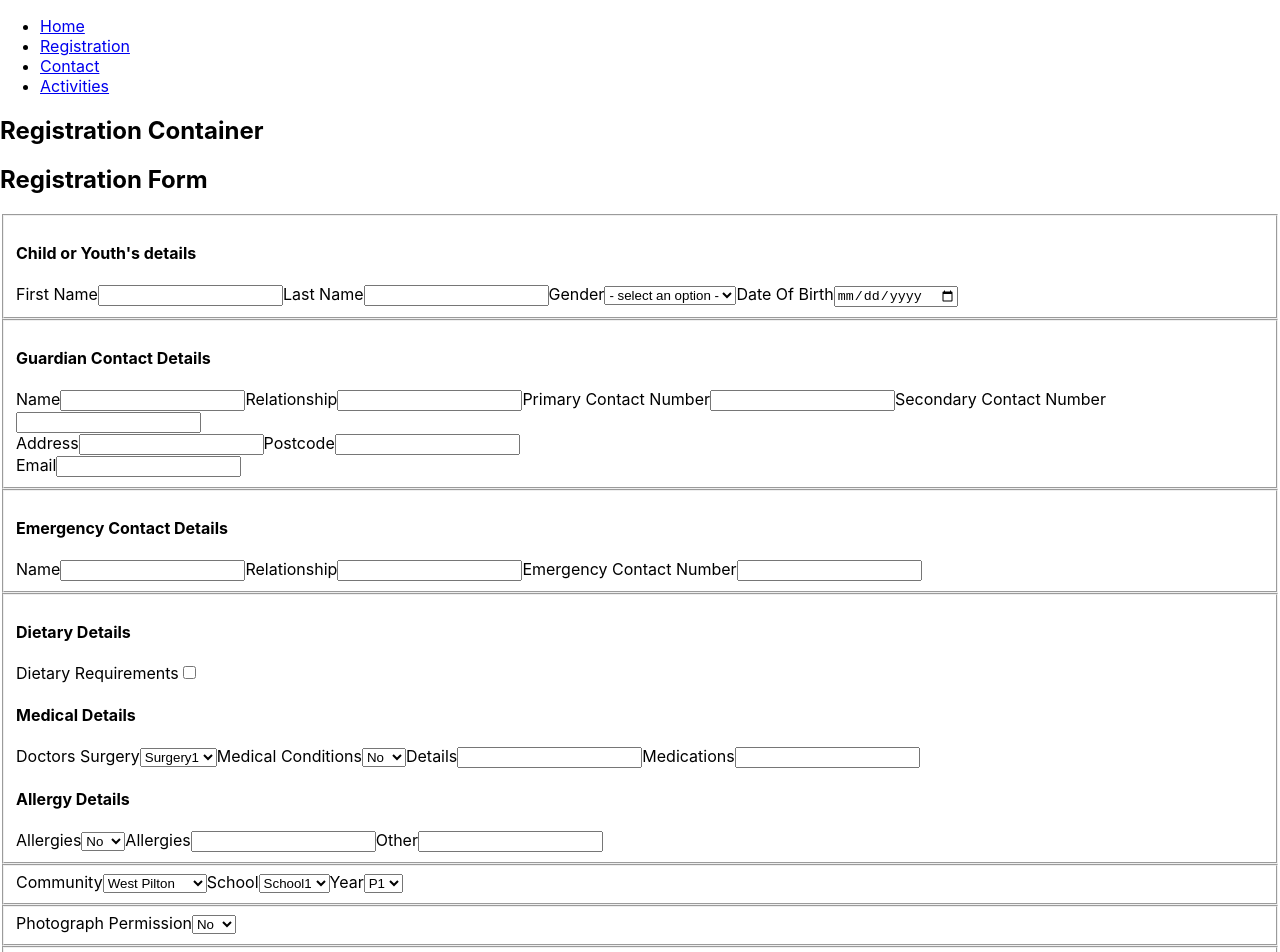
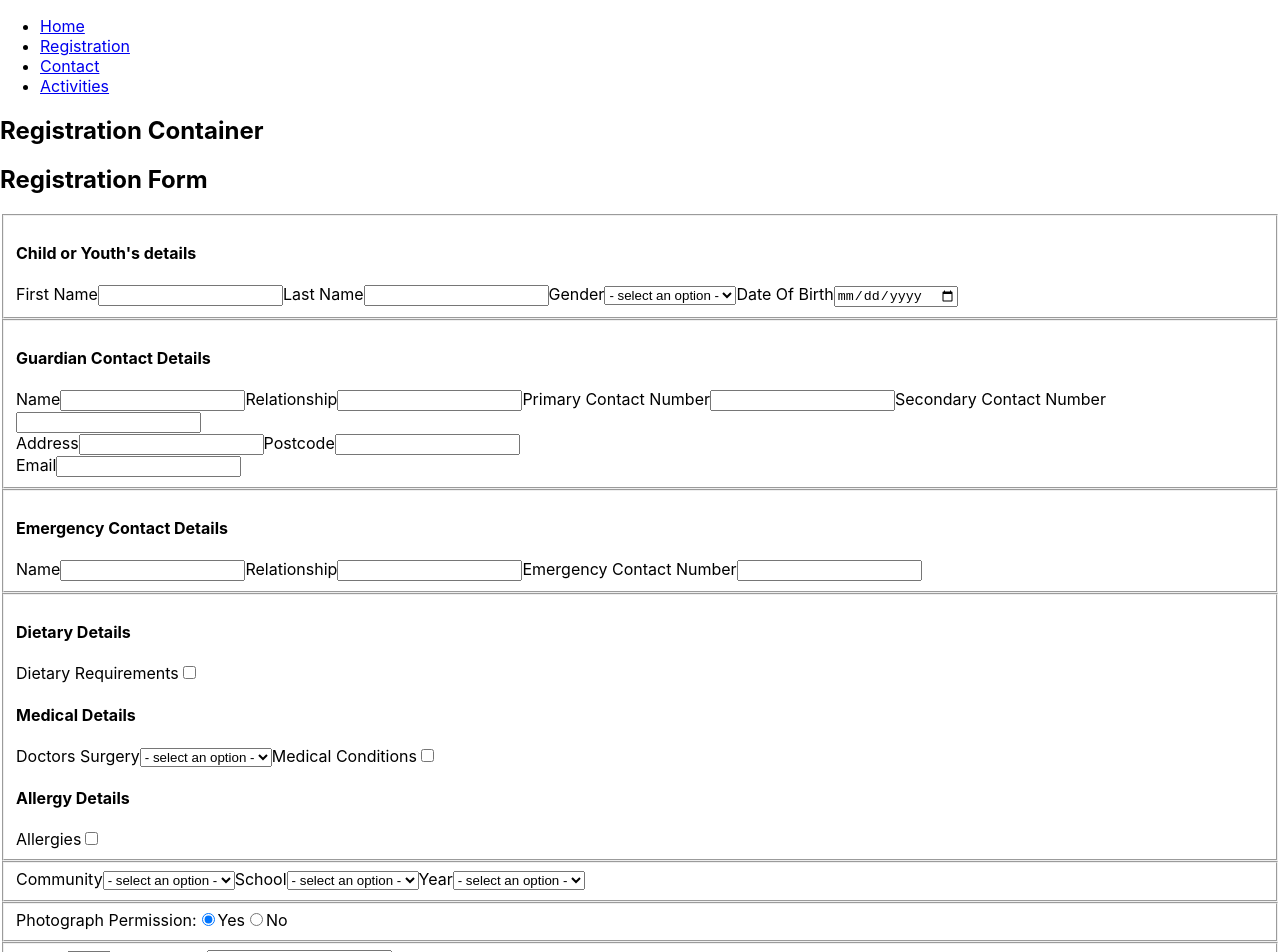
Before and after one commit to Fidelma/PYCP, a React (Create React App) app in the folder client/: page /registration in a window 1280 px wide. Shown: the top 952 px of the page. Built offline with nearby package versions, Linux system fonts and the light colour scheme.

Commit message:
up to photography permission radio working and setting state correctly

```diff
--- a/client/src/components/registration/Form.js
+++ b/client/src/components/registration/Form.js
@@ -33,8 +33,7 @@ class Form extends Component {
       },
       allergies: {
         exists: false,
-        allergens: [],
-        other: ''
+        details: ''
       },
       doctorsSurgery: '',
       community: '',
@@ -73,6 +72,13 @@ class Form extends Component {
     this.handleDietaryChange = this.handleDietaryChange.bind(this);
     this.handleDietaryChange = this.handleDietaryChange.bind(this);
     this.toggleExtraDetails = this.toggleExtraDetails.bind(this);
+    this.handleDietaryDetailChange = this.handleDietaryDetailChange.bind(this);
+    this.handleMedicalConditionsChange = this.handleMedicalConditionsChange.bind(this);
+    this.handleMedicalDetailsChange = this.handleMedicalDetailsChange.bind(this);
+    this.handleAllergyUpdate = this.handleAllergyUpdate.bind(this);
+    this.handleAllergyDetailsChange = this.handleAllergyDetailsChange.bind(this);
+    this.handleSchoolChange = this.handleSchoolChange.bind(this);
+    this.handlePhotographyPermissionChange = this.handlePhotographyPermissionChange.bind(this);
   }
 
 
@@ -120,7 +126,8 @@ class Form extends Component {
     this.setState(prevState => ({
       dietaryRequirements: {
         ...prevState.dietaryRequirements,
-        exists: !this.state.dietaryRequirements.exists
+        exists: !this.state.dietaryRequirements.exists,
+        details: ''
       }
     }))
     this.toggleExtraDetails(name)
@@ -132,6 +139,73 @@ class Form extends Component {
       x.style.display = "block";
     } else {
       x.style.display = "none";
+    }
+  }
+
+  handleDietaryDetailChange({target: {value, name}}){
+    this.setState(prevState => ({
+      dietaryRequirements: {
+        ...prevState.dietaryRequirements,
+        [name]: value
+      }
+    }))
+  }
+
+  handleMedicalConditionsChange({target: {name}}){
+    this.setState(prevState => ({
+      medicalConditions: {
+        ...prevState.medicalConditions,
+        exists: !this.state.medicalConditions.exists,
+        details: '',
+        medications: ''
+      }
+    }))
+    this.toggleExtraDetails(name)
+  }
+
+  handleMedicalDetailsChange({target: {value, name}}){
+    this.setState(prevState => ({
+      medicalConditions: {
+        ...prevState.medicalConditions,
+        [name]: value
+      }
+    }))
+  }
+
+  handleAllergyUpdate({target: {name}}){
+    this.setState(prevState => ({
+      allergies: {
+        ...prevState.allergies,
+        exists: !this.state.allergies.exists,
+        details: ''
+      }
+    }))
+    this.toggleExtraDetails(name)
+  }
+
+  handleAllergyDetailsChange({target: {value, name}}){
+    this.setState(prevState => ({
+      allergies: {
+        ...prevState.allergies,
+        [name]: value
+      }
+    }))
+  }
+
+  handleSchoolChange({target: {value, name}}){
+    this.setState(prevState => ({
+      school: {
+        ...prevState.school,
+        [name]: value
+      }
+    }))
+  }
+
+  handlePhotographyPermissionChange({target: {value}}){
+    if(value == "true"){
+      this.setState({photographyPermission: true})
+    } else {
+      this.setState({photographyPermission: false})
     }
   }
 
@@ -304,48 +378,78 @@ render(){
       <div id="dietaryDetails" style={{display: "none"}}>
       <label>Details</label>
       <input
-      type="text"/>
+      type="text"
+      name="details"
+      value={this.state.dietaryRequirements.details}
+      onChange={this.handleDietaryDetailChange}/>
       </div>
 
       <h4>Medical Details</h4>
 
       <label>Doctors Surgery</label>
-      <select name="doctorsSurgery" id="doctorsSurgery">
+      <select
+      name="doctorsSurgery"
+      id="doctorsSurgery"
+      onChange={this.handleChange}>
+      <option
+      disabled selected value> - select an option - </option>
         <option value="surgery1">Surgery1</option>
         <option value="surgery2">Surgery2</option>
       </select>
 
       <label>Medical Conditions</label>
-      <select name="exists" id="exists">
-        <option value="false">No</option>
-        <option value="true">Yes</option>
-      </select>
+      <input
+      type="checkbox"
+      name="medicalDetails"
+      value={this.state.medicalConditions.exists}
+      onChange={this.handleMedicalConditionsChange}/>
 
+      <div id="medicalDetails" style={{display: "none"}}>
       <label>Details</label>
-      <input type="text"/>
+      <input
+      type="text"
+      name="details"
+      value={this.state.medicalConditions.details}
+      onChange={this.handleMedicalDetailsChange}/>
 
       <label>Medications</label>
-      <input type="text"/>
+      <input
+      type="text"
+      name="medications"
+      value={this.state.medicalConditions.medications}
+      onChange={this.handleMedicalDetailsChange}/>
+      </div>
 
       <h4>Allergy Details</h4>
 
       <label>Allergies</label>
-      <select name="exists" id="exists">
-        <option value="false">No</option>
-        <option value="true">Yes</option>
-      </select>
+      <input
+      type="checkbox"
+      name="allergyDetails"
+      value={this.state.allergies.exists}
+      onChange={this.handleAllergyUpdate}/>
 
-      <label>Allergies</label>
-      <input type="text"/>
 
-      <label>Other</label>
-      <input type="text"/>
+      <div id="allergyDetails" style={{display: "none"}}>
+        <label>Details</label>
+        <input
+        type="text"
+        name="details"
+        value={this.state.allergies.details}
+        onChange={this.handleAllergyDetailsChange}
+        />
+      </div>
 
       </fieldset>
 
       <fieldset>
       <label>Community</label>
-      <select name="community" id="community">
+      <select
+      name="community"
+      id="community"
+      onChange={this.handleChange}>
+        <option
+        disabled selected value> - select an option - </option>
         <option value="West Pilton">West Pilton</option>
         <option value="Muirhouse">Muirhouse</option>
         <option value="West Granton">West Granton</option>
@@ -354,13 +458,23 @@ render(){
       </select>
 
       <label>School</label>
-      <select name="name" id="name">
+      <select
+      name="name"
+      id="name"
+      onChange={this.handleSchoolChange}>
+        <option
+        disabled selected value> - select an option - </option>
         <option value="school1">School1</option>
         <option value="school2">School2</option>
       </select>
 
       <label>Year</label>
-      <select name="year" id="year">
+      <select
+      name="year"
+      id="year"
+      onChange={this.handleSchoolChange}>
+        <option
+        disabled selected value> - select an option - </option>
         <option value="p1">P1</option>
         <option value="p2">P2</option>
         <option value="p3">P3</option>
@@ -378,11 +492,24 @@ render(){
       </fieldset>
 
       <fieldset>
-        <label>Photograph Permission</label>
-        <select name="photographPermission" id="photographPermission">
-          <option value="false">No</option>
-          <option value="true">Yes</option>
-        </select>
+        <label>Photograph Permission:</label>
+        <label>
+        <input
+        type="radio"
+        name="photographyPermission"
+        value="true"
+        checked={this.state.photographyPermission === true}
+        onChange={this.handlePhotographyPermissionChange}/>Yes
+        </label>
+        <label>
+        <input
+        type="radio"
+        name="photographyPermission"
+        value="false"
+        checked={this.state.photographyPermission === false}
+        onChange={this.handlePhotographyPermissionChange}/>No
+        </label>
+
       </fieldset>
 
       <fieldset>
@@ -447,27 +574,27 @@ render(){
         <label>Date</label>
         <input type="date"/>
 
-      </fieldset>
-
-      <fieldset>
-      <label>Restrictions</label>
-        <select name="restrictions" id="restrictions">
-          <option value="false">No</option>
-          <option value="true">Yes</option>
-          </select>
-
-      <label>Type</label>
-          <select name="type" id="type">
-            <option value="reason1">Reason1</option>
-            <option value="reason2">Reason2</option>
-            <option value="reason3">Reason3</option>
-            <option value="reason4">Reason4</option>
-          </select>
-
-          <label>Notes</label>
-          <input type="text"/>
-
-      </fieldset>
+      // </fieldset>
+      //
+      // <fieldset>
+      // <label>Restrictions</label>
+      //   <select name="restrictions" id="restrictions">
+      //     <option value="false">No</option>
+      //     <option value="true">Yes</option>
+      //     </select>
+      //
+      // <label>Type</label>
+      //     <select name="type" id="type">
+      //       <option value="reason1">Reason1</option>
+      //       <option value="reason2">Reason2</option>
+      //       <option value="reason3">Reason3</option>
+      //       <option value="reason4">Reason4</option>
+      //     </select>
+      //
+      //     <label>Notes</label>
+      //     <input type="text"/>
+      //
+      // </fieldset>
       </>
 
   )
```
